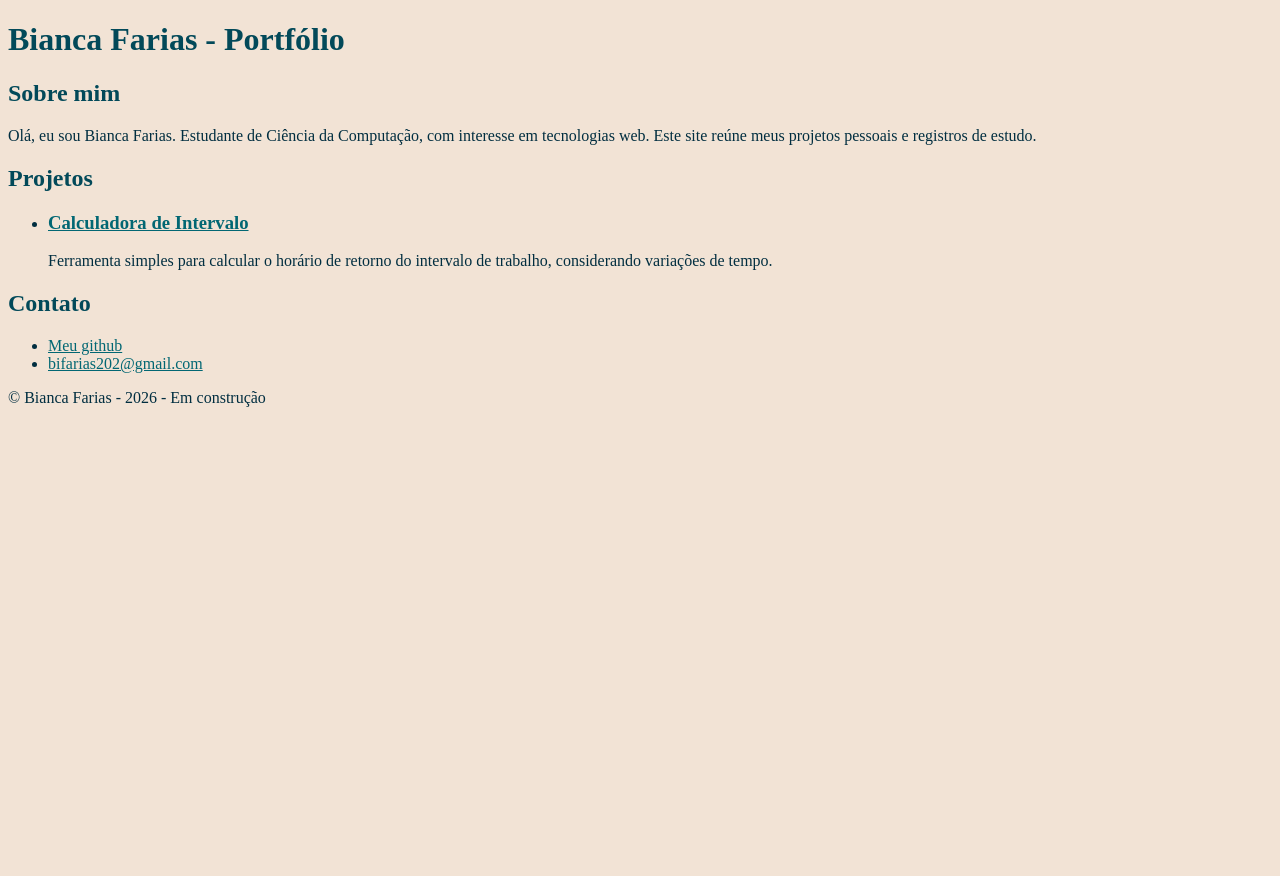
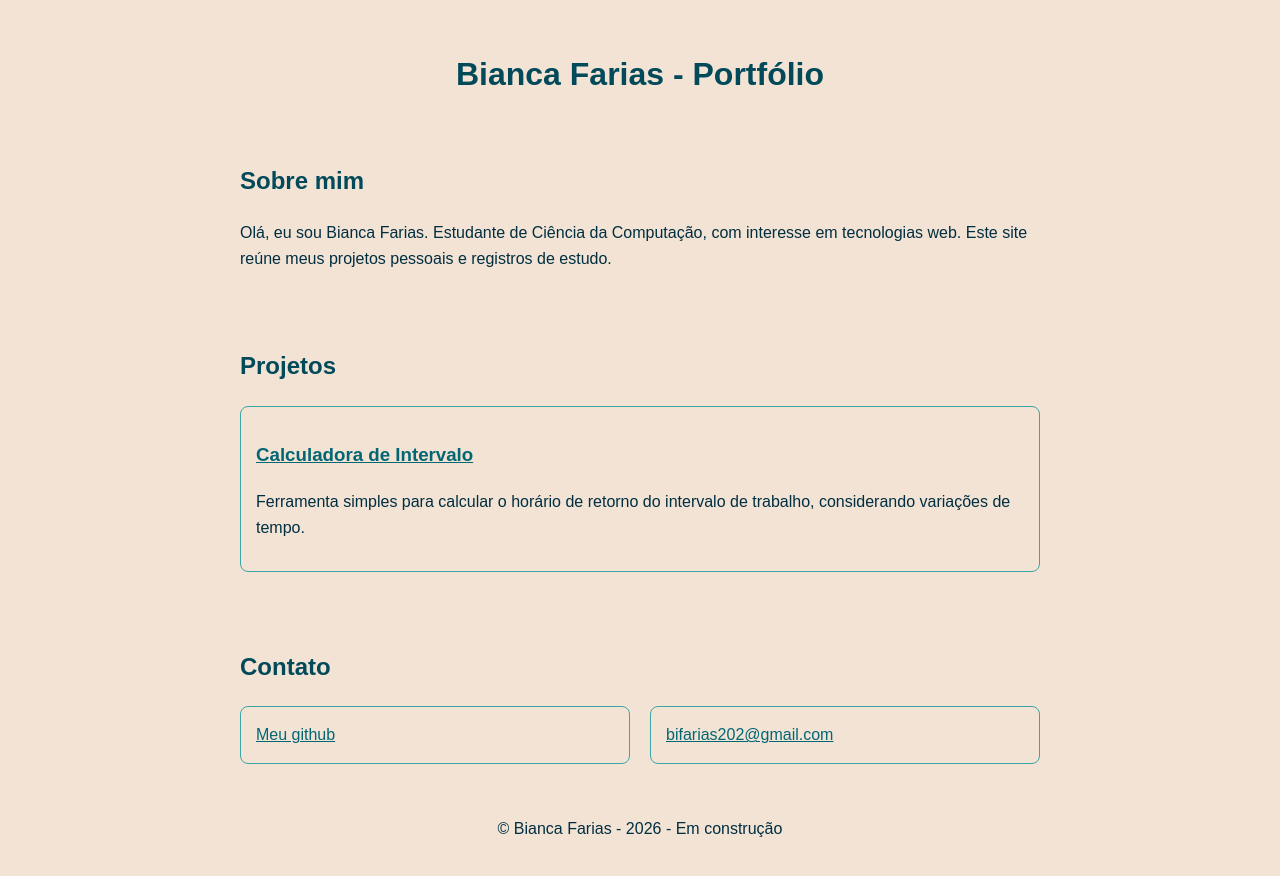
Before and after one commit to lubiasafira/biancafarias.com.br, a plain HTML site: page index.html in a window 1280 px wide. Before the commit the page ends 800 px from the top, so only its background shows below. Drawn offline with Linux system fonts and the light colour scheme.

Commit message:
Adiciona arquivo `style.css`

```diff
--- /dev/null
+++ b/css/style.css
@@ -0,0 +1,53 @@
+body
+{
+    font-family: Arial, Helvetica, sans-serif;
+    line-height: 1.6;
+    padding: 0 20px;
+    display: flex;
+    flex-direction: column;
+    min-height: 100vh;
+}
+
+header {
+    display: flex;
+    justify-content: center;
+    align-items: center;
+    padding: 20px;
+}
+
+header h1 {
+    text-align: center;
+}
+
+main {
+    flex: 1;
+    display: flex;
+    flex-direction: column;
+    gap: 40px;
+    max-width: 800px;
+    margin: 0 auto;
+}
+
+ul {
+    display: flex;
+    flex-wrap: wrap;
+    gap: 20px;
+    padding: 0;
+    list-style: none;
+}
+
+ul li {
+    flex: 1 1 250px;
+    border: 1px solid var(--cor-hover);
+    padding: 15px;
+    border-radius: 8px;
+    background-color: var(--cor-fundo);
+}
+
+footer {
+    display: flex;
+    justify-content: center;
+    align-items: center;
+    padding: 20px 0;
+    text-align: center;
+}
--- a/index.html
+++ b/index.html
@@ -5,6 +5,7 @@
     <meta name="viewport" content="width=device-width, initial-scale=1.0">
     <title>Bianca Farias</title>
     <link rel="stylesheet" href="css/colors.css">
+    <link rel="stylesheet" href="css/style.css">
 </head>
 <body>
     <header>
```
